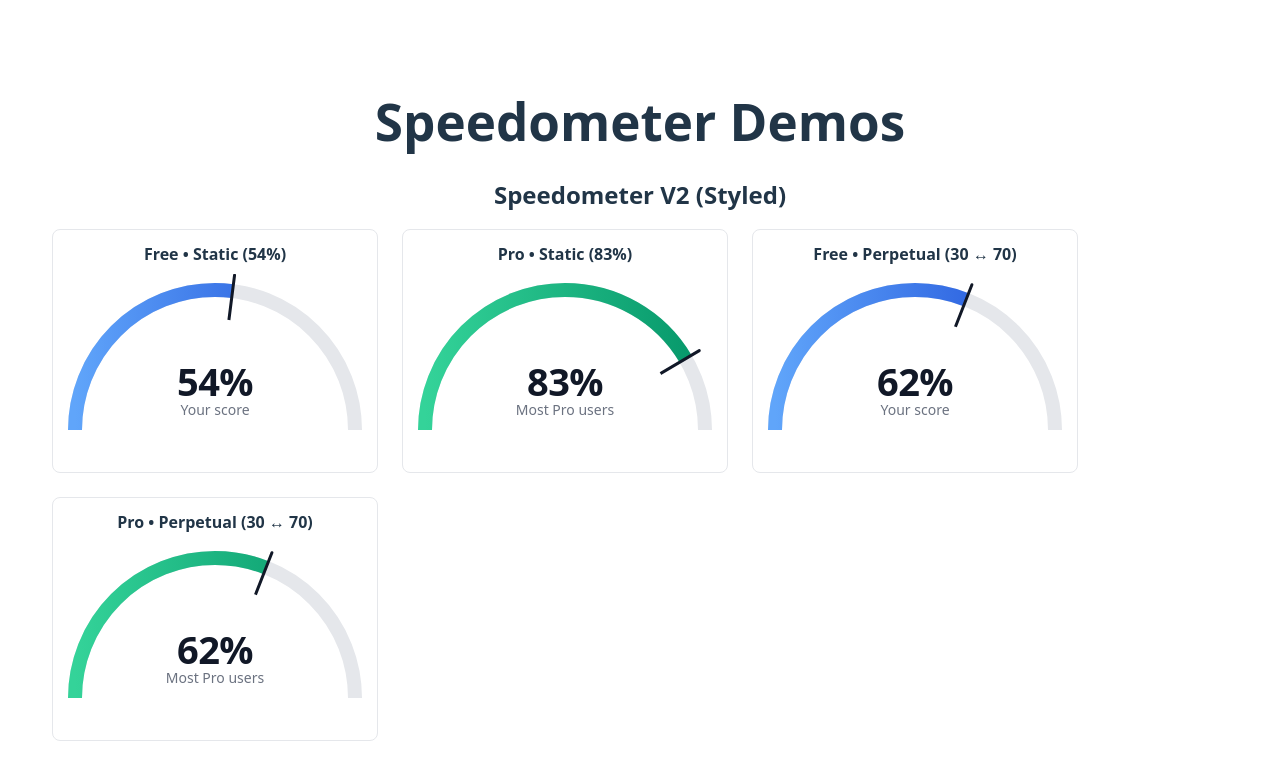
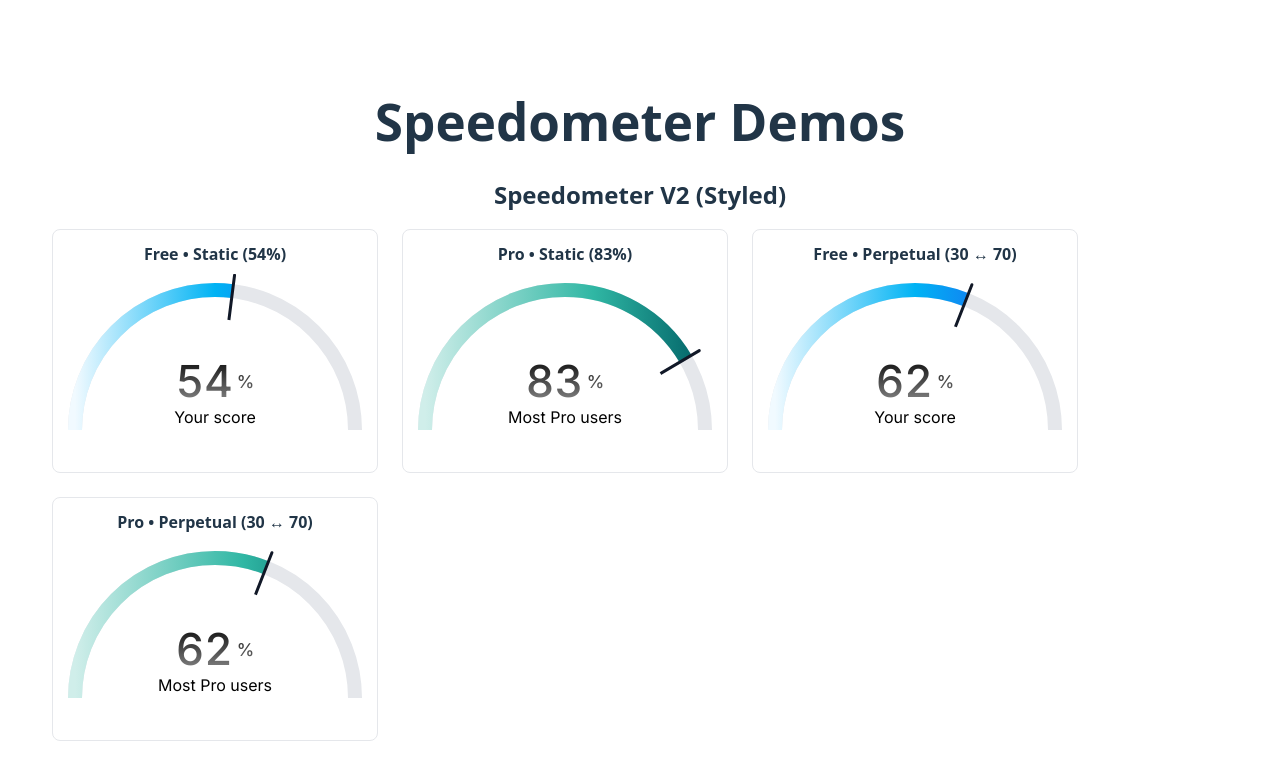
Before and after one commit to muditasisodia/speedometer-component, a React (Vite) app: page / in a window 1280 px wide. Shown: the top 780 px of the page. Built offline with nearby package versions, Linux system fonts and the light colour scheme.

Commit message:
Update colours and typography

```diff
--- a/index.html
+++ b/index.html
@@ -4,6 +4,12 @@
     <meta charset="UTF-8" />
     <link rel="icon" type="image/svg+xml" href="/vite.svg" />
     <meta name="viewport" content="width=device-width, initial-scale=1.0" />
+    <link rel="preconnect" href="https://fonts.googleapis.com" />
+    <link rel="preconnect" href="https://fonts.gstatic.com" crossorigin />
+    <link
+      href="https://fonts.googleapis.com/css2?family=Inter:wght@400;500;700&display=swap"
+      rel="stylesheet"
+    />
     <title>speedometer-component</title>
   </head>
   <body>
--- a/src/components/SpeedometerV2.tsx
+++ b/src/components/SpeedometerV2.tsx
@@ -180,6 +180,7 @@ export default function SpeedometerV2({
   const needleLength = radius + trackStroke / 2 + needleOvershoot; // extend past the arc edge
 
   const gradientId = useId();
+  const textGradientId = useId();
 
   const percentText = `${Math.round(progressPercent)}%`;
   const mainLabel = label ?? (type === "pro" ? "Most Pro users" : "Your score");
@@ -197,8 +198,27 @@ export default function SpeedometerV2({
             x2={endX}
             y2={endY}
           >
-            <stop offset="0%" stopColor={palette.gradStart} />
-            <stop offset="100%" stopColor={palette.gradEnd} />
+            {type === "free" ? (
+              <>
+                {/* Approximation of updated conic gradient across the semi-arc */}
+                <stop offset="0%" stopColor="#F1FAFF" />
+                <stop offset="50%" stopColor="#00B3F4" />
+                <stop offset="100%" stopColor="#2944EF" />
+              </>
+            ) : (
+              <>
+                {/* Pro gradient: #30B7A4 (100%) -> #006166 (100%) -> #30B7A4 (0%) */}
+                <stop offset="0%" stopColor="#D0EEEA" />
+                <stop offset="60%" stopColor="#30B7A4" />
+                <stop offset="100%" stopColor="#006166" />
+              </>
+            )}
+          </linearGradient>
+          {/* Vertical gradient for big percentage text (black to gray) */}
+          <linearGradient id={textGradientId} x1="0%" y1="0%" x2="0%" y2="100%">
+            <stop offset="0%" stopColor="#000000" />
+            <stop offset="86.36%" stopColor="#808080" />
+            <stop offset="100%" stopColor="#808080" />
           </linearGradient>
         </defs>
 
@@ -266,20 +286,35 @@ export default function SpeedometerV2({
           y={centerY - radius * 0.35}
           textAnchor="middle"
           dominantBaseline="central"
-          fill={palette.text}
-          style={{ fontSize: 38, fontWeight: 700, letterSpacing: -0.5 }}
+          fill={`url(#${textGradientId})`}
+          style={{
+            fontVariantNumeric: "lining-nums tabular-nums",
+            fontFamily: "Inter",
+            fontSize: "2.75rem",
+            fontStyle: "normal",
+            fontWeight: 500,
+            lineHeight: "2.75rem",
+          }}
         >
-          {percentText}
+          <tspan>{percentText.replace("%", "")}</tspan>
+          <tspan fontSize="1.1rem" dx="4" alignmentBaseline="central" dominantBaseline="central">%</tspan>
         </text>
 
         {/* Label(s) below the number */}
         <text
           x={centerX}
-          y={centerY - radius * 0.15}
+          y={centerY - radius * 0.15 + 8}
           textAnchor="middle"
           dominantBaseline="central"
-          fill={palette.subText}
-          style={{ fontSize: 14, fontWeight: 500 }}
+          fill="#000"
+          style={{
+            textAlign: "center",
+            fontFamily: "Inter",
+            fontSize: "1rem",
+            fontStyle: "normal",
+            fontWeight: 400,
+            lineHeight: "normal",
+          }}
         >
           {mainLabel}
         </text>
```
